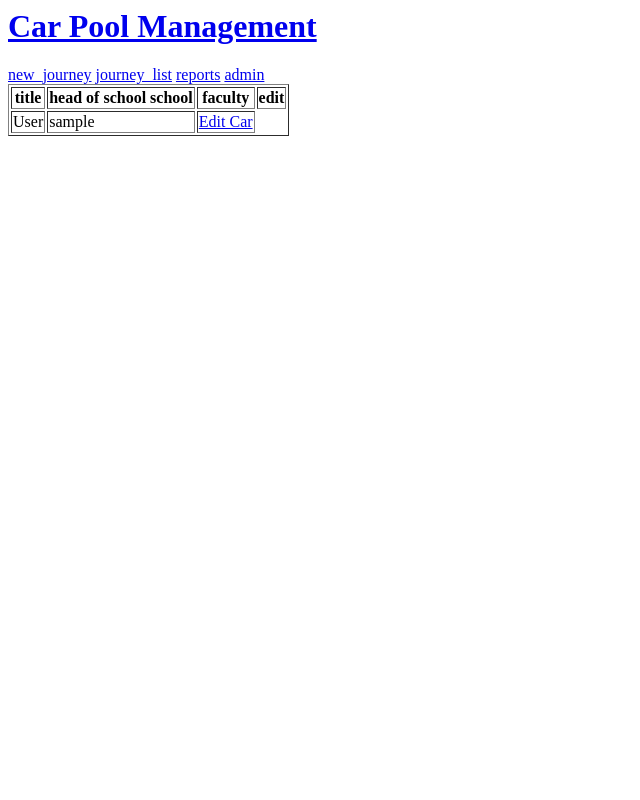
After one commit to GrahamMcC/projectv1, a Django app: page /school in a window 1280 px wide. The commit adds this page. Shown: the whole page, without its empty margins (0-640 px from the left). Run offline with Django 3.2, Linux system fonts and the light colour scheme; tables that the repository leaves empty hold one stand-in row (values such as "Sample post").

Commit message:
23/11/16 - working (roleback)

```diff
--- a/car_pool/models.py
+++ b/car_pool/models.py
@@ -12,6 +12,7 @@ class Staff(models.Model):
     def __str__(self):
         return self.user.username
 
+
 class Car(models.Model):
     regNum = models.TextField()
     model = models.TextField()
@@ -19,17 +20,18 @@ class Car(models.Model):
     driver = models.ForeignKey('Staff')
     numberOfSeats = models.IntegerField(default='0')
 
-
     def __str__(self):
         description = self.model + " " + self.colour
         return description
 
+
 class Faculty(models.Model):
-    facultyName = models.TextField()
+    facultyName = models.TextField(max_length=40)
     headOfFaculty = models.ForeignKey('Staff')
 
     def __str__(self):
         return self.facultyName
+
 
 class School(models.Model):
     schoolName = models.TextField()
@@ -41,7 +43,6 @@ class School(models.Model):
 
 
 class Journey(models.Model):
-    driver = models.ForeignKey('Staff')
     car = models.ForeignKey('Car')
     origin = models.TextField() # add chioces parameter
     destination = models.TextField() # add choices paramter
@@ -52,3 +53,7 @@ class Journey(models.Model):
     def __str__(self):
         journey = self.destination + " to " + self.destination + " on " + self.dateOfJourney
         return journey
+
+class StaffJourney(models.Model):
+    staffId = models.ForeignKey('Staff')
+    JourneyId = models.ForeignKey('Journey')
--- a/car_pool/templates/car_pool/base.html
+++ b/car_pool/templates/car_pool/base.html
@@ -3,20 +3,17 @@
     <head>
         <title>Car Pool Management</title>
     </head>
-      <body>
-    <div class="page-header">
+    <body>
+    <div class="topNav">
         <h1><a href="/">Car Pool Management</a></h1>
-        <a href="{% url 'car_list'   %}">list of cars</a>
-        <a href="{% url 'staff_list' %}">list of staff</a>
+        <a href="{% url 'journey_new' %}">new_journey</a>
+        <a href="{% url 'journey_list' %}">journey_list</a>
+        <a href="{% url 'reports' %}">reports</a>
+        <a href="{% url 'internal_admin' %}">admin</a>
     </div>
-    <div class="content container">
-        <div class="row">
-            <div class="col-md-8">
             {% block content %}
-
             {% endblock %}
-            </div>
-        </div>
+    <div class="bottomNav">
     </div>
-</body>
+   </body>
 </html>
--- /dev/null
+++ b/car_pool/templates/car_pool/forgot_password.html
@@ -0,0 +1 @@
+<p>forgot password</p>
--- /dev/null
+++ b/car_pool/templates/car_pool/journey_list.html
@@ -0,0 +1,5 @@
+{% extends 'car_pool/base.html' %}
+
+{% block content %}
+    <h1>list</h1>
+{% endblock %}
--- /dev/null
+++ b/car_pool/templates/car_pool/new_journey.html
@@ -0,0 +1,6 @@
+{% extends 'car_pool/base.html' %}
+
+{% block content %}
+    <h1> new journey </h1>
+needs a form
+{% endblock %}
--- /dev/null
+++ b/car_pool/templates/car_pool/reports.html
@@ -0,0 +1,6 @@
+{% extends 'car_pool/base.html' %}
+
+{% block content %}
+    <h1> reports </h1>
+needs a form
+{% endblock %}
--- /dev/null
+++ b/car_pool/templates/car_pool/school_list.html
@@ -0,0 +1,19 @@
+
+{% extends 'car_pool/base.html' %}
+{% block content %}
+<table border="1" >
+  <tr>
+    <th>title</th>
+    <th>head of school school</th>
+    <th>faculty</th>
+    <th> edit </th>
+  </tr>
+      {% for school in school_list %}
+      <tr>
+        <td>{{ school.schoolName}}</td>
+        <td>{{ school.headOfSchool}}</td>
+        <td><a href="{% url 'school_edit' pk=school.pk %}">Edit Car</a></td></td>
+       </tr>
+      {% endfor %}
+<table>
+{% endblock %}
--- a/car_pool/urls.py
+++ b/car_pool/urls.py
@@ -2,9 +2,29 @@ from django.conf.urls import url
 from . import views
 
 urlpatterns = [
-    url(r'^$', views.staff_list, name='staff_list'),
+    #urls for log in and forgot password
+    url(r'^$', views.log_in, name='log_in'),
+    url(r'^fogotpassword$', views.forgot_password, name='forgot_password'),
+    url(r'^internal_admin$', views.admin, name='internal_admin'),
+    url(r'^reports$', views.reports, name='reports'),
+
+    #urls for list views
+    url(r'^staff_list$', views.staff_list, name='staff_list'),
     url(r'^car$', views.car_list, name='car_list'),
+    url(r'^faculty$', views.faculty_list, name='faculty_list'),
+    url(r'^school$', views.school_list, name='school_list' ),
+    url(r'^journey_list$', views.journey_list, name='journey_list'),
+
+    #urls for detail views
     url(r'^car/(?P<pk>\d+)/$', views.car_detail, name='car_detail'),
+
+    #urls for new views
     url(r'^car/new/$', views.car_new, name='car_new'),
+    url(r'^school/new/$', views.school_new, name='school_new'),
+    url(r'^journey/new/$', views.journey_new, name='journey_new'),
+
+    #urls for edit views
     url(r'^car/(?P<pk>\d+)/edit/$', views.car_edit, name='car_edit'),
+    url(r'^school/(?P<pk>\d+)/edit/$', views.school_edit, name='school_edit'),
+    url(r'^faculty/(?P<pk>\d+)/edit/$', views.faculty_edit, name='faculty_edit'),
 ]
--- a/car_pool/views.py
+++ b/car_pool/views.py
@@ -1,19 +1,54 @@
 from django.shortcuts import render, get_object_or_404, redirect
-from .models import Car, Staff
-from .forms import CarForm
+from .models import Staff, Car, Faculty, School, Journey, StaffJourney
+from .forms import CarForm, facultyForm
 
+#functions to login
+def log_in(request):
+    return render(request, 'car_pool/log_in.html')
+
+#function for forgot password
+def forgot_password(request):
+    return render(request, 'car_pool/log_in.html')
+
+def admin(request):
+    return render(request, 'car_pool/admin.html')
+
+def reports(request):
+    return render(request, 'car_pool/reports.html')
+
+#fuctions to return a list of instances
 def staff_list(request):
     staff = Staff.objects.all()
-    return render(request, 'car_pool/staff_list.html', {'staff': staff})
+    return render(request, 'car_pool/staff_list.html',
+                           {'staff': staff})
 
 def car_list(request):
     car_list = Car.objects.all()
-    return render(request, 'car_pool/car_list.html', {'car_list': car_list})
+    return render(request, 'car_pool/car_list.html',
+                           {'car_list': car_list})
 
+def faculty_list(request):
+    faculty_list =  Faculty.objects.all()
+    return render(request, 'car_pool/faculty_list.html',
+                           {'faculty_list': faculty_list})
+
+def school_list(request):
+    school_list =  School.objects.all()
+    return render(request, 'car_pool/school_list.html',
+                           {'school_list': school_list})
+
+def journey_list(request):
+    return render(request, 'car_pool/journey_list.html')
+
+# funtions to look at an instance in more detail
 def car_detail(request, pk):
     car = get_object_or_404(Car, pk=pk)
     return render(request, 'car_pool/car_detail.html', {'car': car})
 
+def journey_detail(request, pk):
+    return render(request, 'car_pool/journey_detail.html')
+
+# funtions to add a new instace
 def car_new(request):
     if request.method == "POST":
         form = CarForm(request.POST)
@@ -25,6 +60,41 @@ def car_new(request):
         form = CarForm()
     return render(request, 'car_pool/car_edit.html', {'form': form})
 
+def school_new(request):
+    if request.method == "POST":
+        form = schoolForm(request.POST)
+        if form.is_valid():
+            school = form.save(commit=False)
+            post.save()
+            return redirect('school_list')
+    else:
+        form = schoolForm()
+    return render(request, 'car_pool/school_edit.html', {'form': form})
+
+def faculty_new(request):
+    if request.method == "POST":
+        form = Form(request.POST)
+        if form.is_valid():
+            faculty = form.save(commit=False)
+            post.save()
+            return redirect('faculty_list')
+        else:
+            form = facultyForm()
+            return render(request, 'car_pool/faculty_edit.html', {'form': form})
+
+#needds changed from faculty to journey
+def journey_new(request):
+    if request.method == "POST":
+        form = Form(request.POST)
+        if form.is_valid():
+            faculty = form.save(commit=False)
+            post.save()
+            return redirect('faculty_list')
+        else:
+            form = facultyForm()
+            return render(request, 'car_pool/faculty_edit.html', {'form': form})
+
+# functions to edit an instance of an object
 def car_edit(request, pk):
     post = get_object_or_404(Car, pk=pk)
     if request.method == "POST":
@@ -36,3 +106,40 @@ def car_edit(request, pk):
     else:
         form = CarForm(instance=post)
     return render(request, 'car_pool/car_edit.html', {'form': form})
+
+def school_edit(request, pk):
+    post = get_object_or_404(School, pk=pk)
+    if request.method == "POST":
+        form = SchoolForm(request.POST, instance=post)
+        if form.is_valid():
+            school = form.save(commit=False)
+            school.save()
+            return redirect(school_list)
+    else:
+        form = schoolForm(instance=post)
+    return render(request, 'car_pool/school_edit.html', {'form': form})
+
+def faculty_edit(request, pk):
+    post = get_object_or_404(Faculty, pk=pk)
+    if request.method == "POST":
+        form = facultyForm(request.POST, instance=post)
+        if form.is_valid():
+            faculty = form.save(commit=False)
+            faculty.save()
+            return redirect(faculty_list)
+    else:
+        form = facultyForm(instance=post)
+    return render(request, 'car_pool/faculty_edit.html', {'form': form})
+
+# needs changed from facuilty to journey
+def journey_edit(request, pk):
+    post = get_object_or_404(Faculty, pk=pk)
+    if request.method == "POST":
+        form = facultyForm(request.POST, instance=post)
+        if form.is_valid():
+            faculty = form.save(commit=False)
+            faculty.save()
+            return redirect(faculty_list)
+    else:
+        form = facultyForm(instance=post)
+    return render(request, 'car_pool/faculty_edit.html', {'form': form})
```
Also changed, not shown: car_pool/forms.py (+13 -1 lines), car_pool/templates/car_pool/admin.html (added, +12 -0 lines), car_pool/templates/car_pool/faculty_edit.html (added, +10 -0 lines), car_pool/templates/car_pool/faculty_list.html (added, +20 -0 lines), car_pool/templates/car_pool/log_in.html (added, +10 -0 lines), car_pool/templates/car_pool/school_edit.html (added, +10 -0 lines), car_pool/migrations/0002_auto_20161024_2006.py (added), car_pool/migrations/0003_auto_20161101_1200.py (added), car_pool/migrations/0004_auto_20161117_1909.py (added), car_pool/migrations/0005_auto_20161117_1910.py (added), 1 other file.
